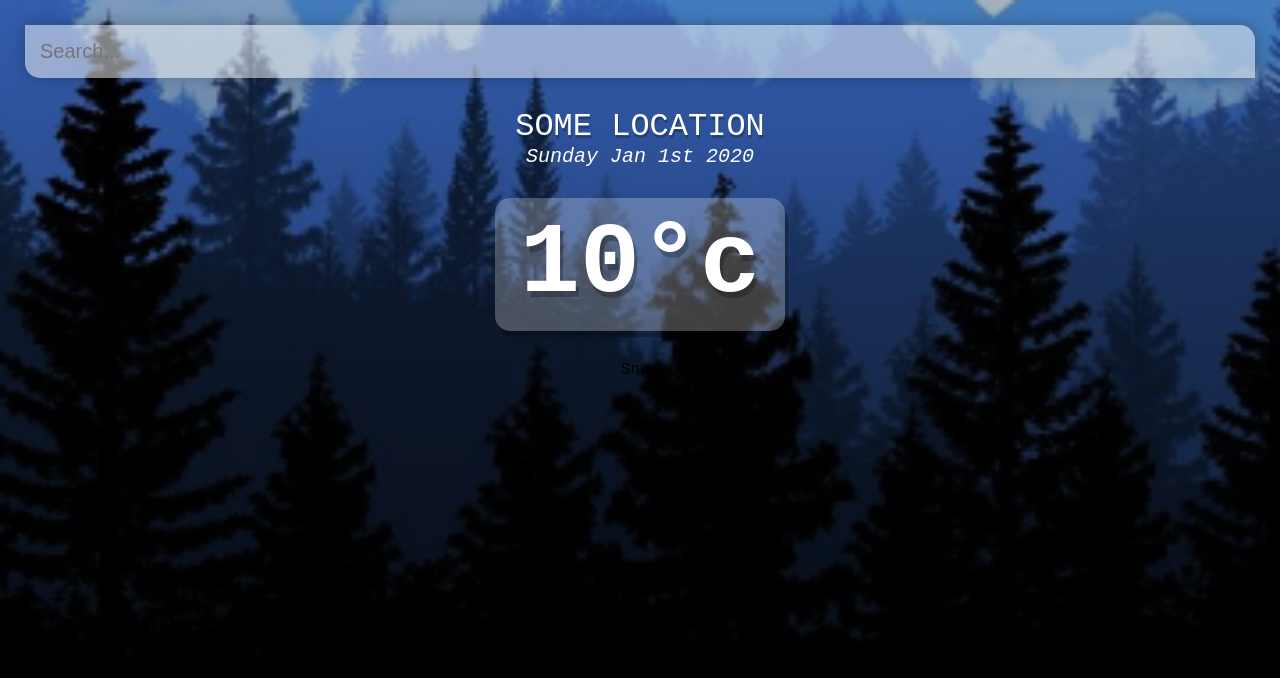
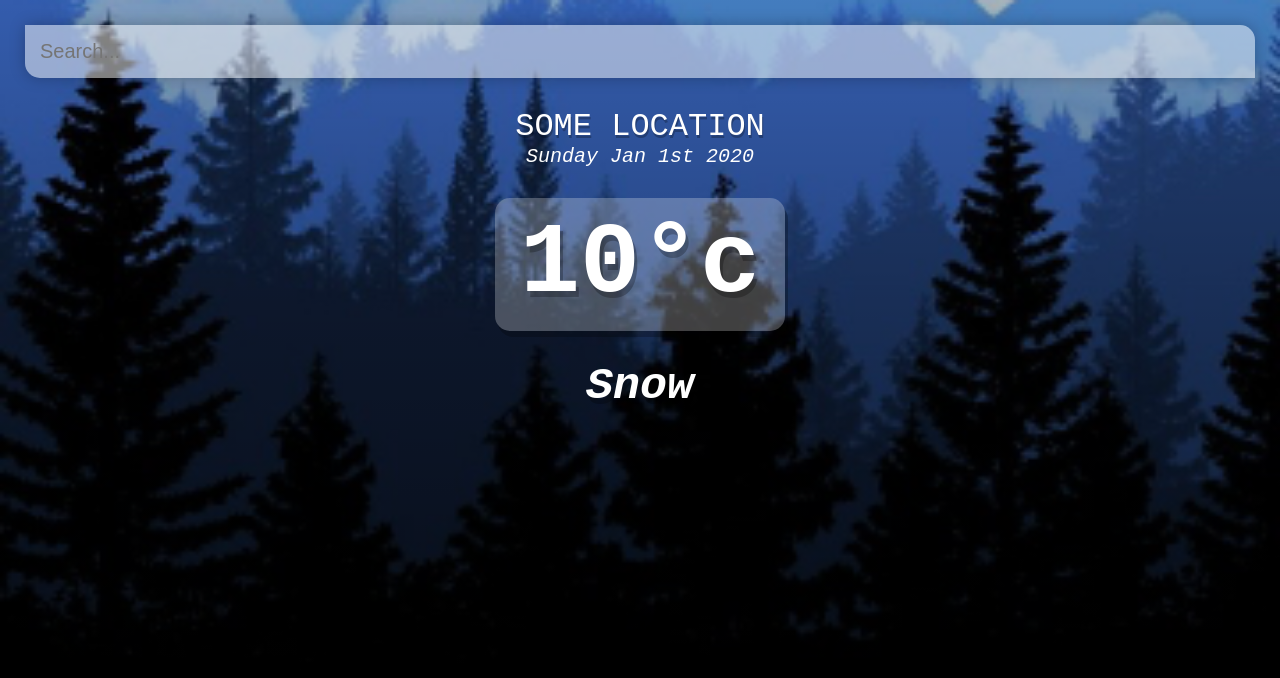
Before and after one commit to pedramsafaei/VueJS-WeatherApp, a Vue app in the folder vue-weather/: page / in a window 1280 px wide. Shown: the top 678 px of the page. Built offline with nearby package versions, Linux system fonts and the light colour scheme.

Commit message:
weather designed

```diff
--- a/vue-weather/src/App.vue
+++ b/vue-weather/src/App.vue
@@ -107,4 +107,11 @@ main {
   margin: 30px;
   box-shadow: 3px 6px rgba(0, 0, 0, 0.25);
 }
+.weather-box .weather {
+  color: #fff;
+  font-size: 45px;
+  font-weight: 700;
+  font-style: italic;
+  text-shadow: 3px 6px rgba(0, 0, 0, 0.25);
+}
 </style>
```
